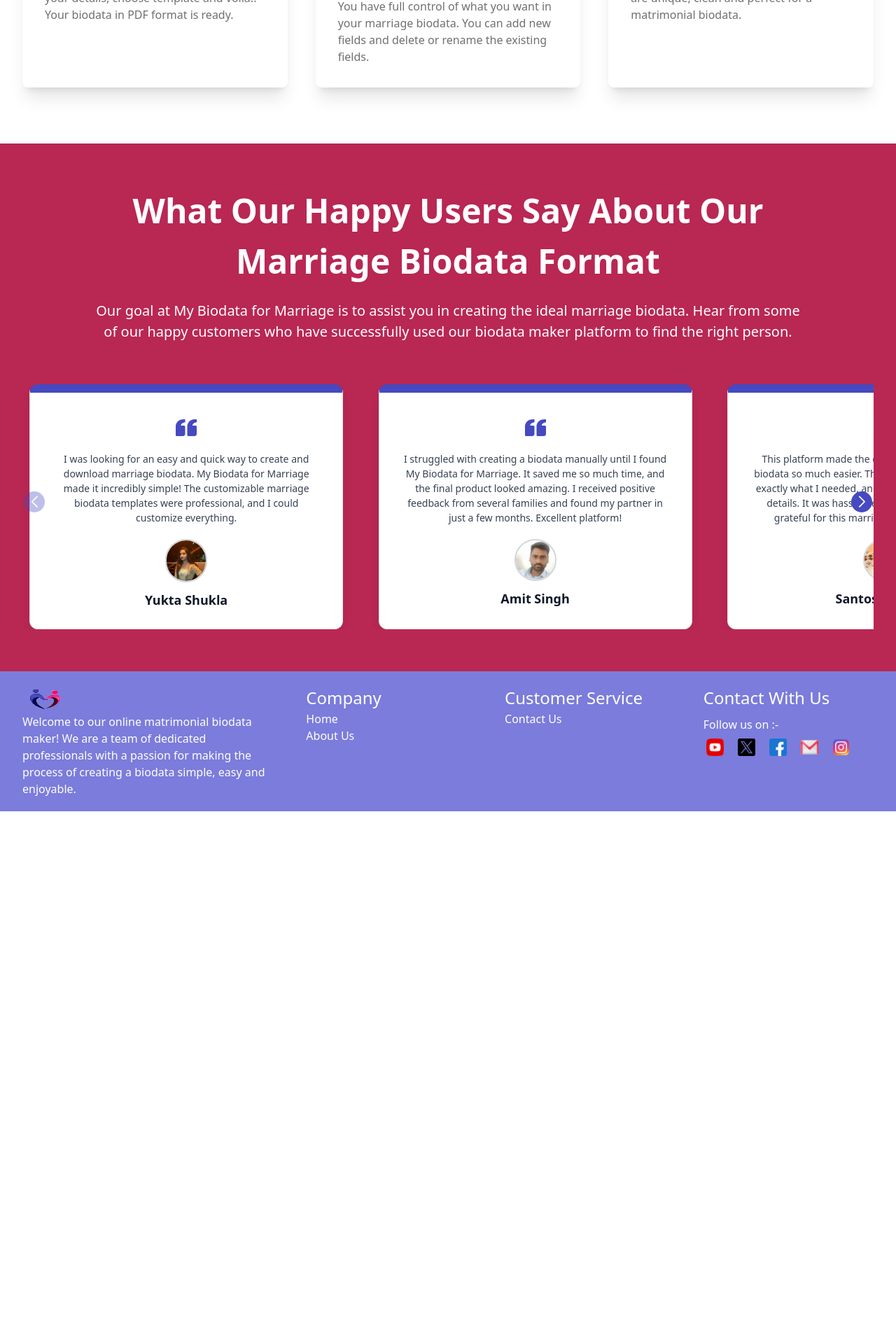
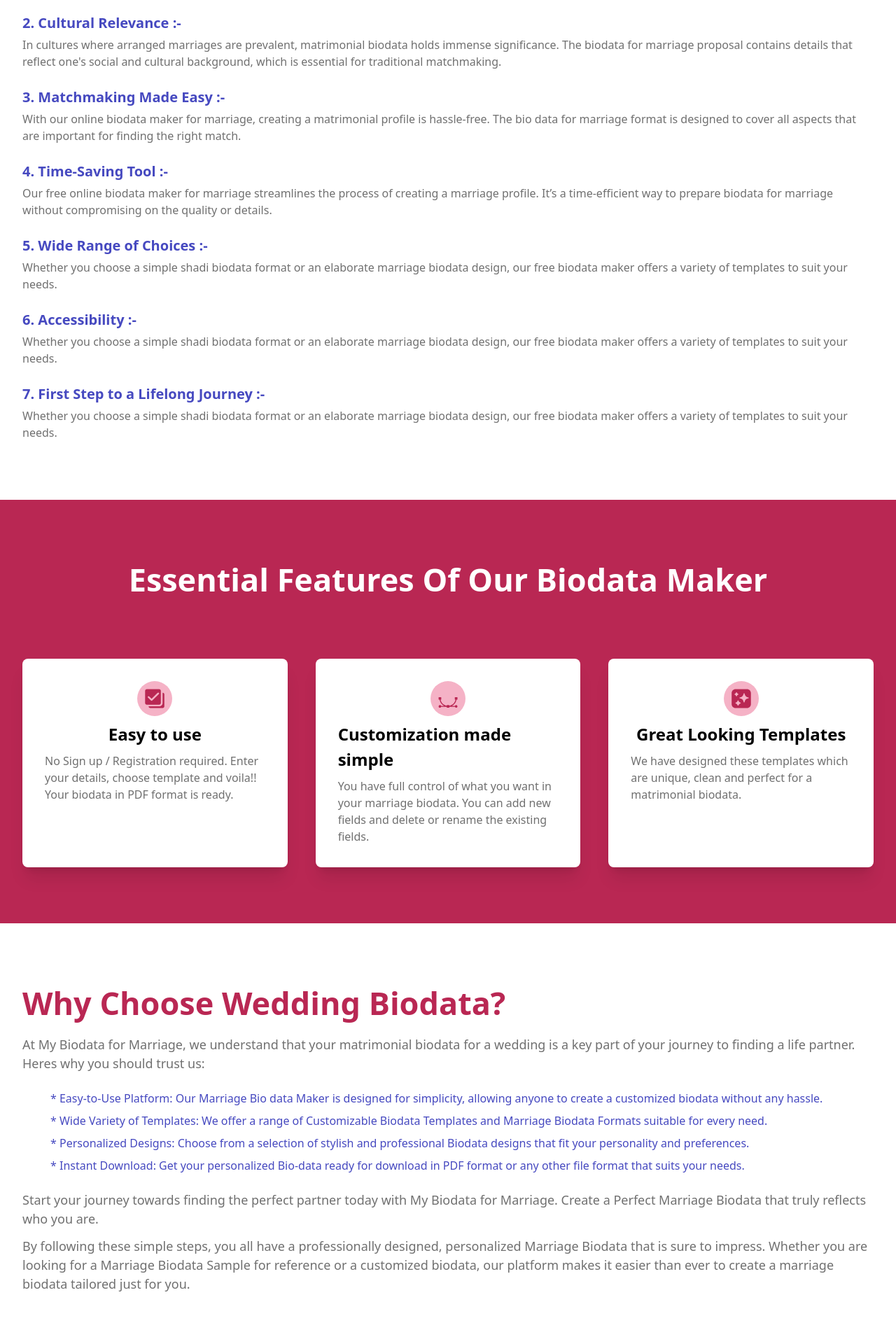
Before and after one commit to meet3475/biodata-web, a Next.js app: page / in a window 1280 px wide. Shown: the part 5200-7120 px from the top of the page at 70% size. Before the commit the page ends 6359 px from the top, so only its background shows below. Built offline with nearby package versions, Linux system fonts and the light colour scheme; what @react-pdf/renderer would draw is missing.

Commit message:
done cahnge 2 section add home page

```diff
--- a/app/globals.css
+++ b/app/globals.css
@@ -147,7 +147,6 @@ data-styled.g1[id="Aurora__OuterWrapper-sc-8038013e-0"] {
 /* hero animation style end */
 
 
-
 /* templates swiper slider style start */
 
 .swiper {
@@ -174,7 +173,6 @@ data-styled.g1[id="Aurora__OuterWrapper-sc-8038013e-0"] {
   height: 100%;
   object-fit: cover;
   transition: all 0.4s;
-
 }
 
 .still-data:hover .temp-img{
@@ -186,7 +184,6 @@ data-styled.g1[id="Aurora__OuterWrapper-sc-8038013e-0"] {
   background-color: rgba(0, 0, 0, 0.3);
   inset: 0;
   opacity: 0;
-
 }
 
 .still-data:hover .back-effect {
@@ -225,7 +222,6 @@ data-styled.g1[id="Aurora__OuterWrapper-sc-8038013e-0"] {
   display: flex;
   align-items: center;
   justify-content: center;
-
 }
 
 .swiper-button-prev:after, .swiper-button-next:after{
@@ -281,7 +277,6 @@ animation-delay: 1s;
       transform: translate(-50%, -50%) scale(0);
     }
 }
-
 
 .loader2{
   display: inline-block;
@@ -390,5 +385,4 @@ animation-delay: 1s;
   }
 }
 
-
 /*loarder style end */
--- a/app/page.js
+++ b/app/page.js
@@ -13,9 +13,7 @@ import 'swiper/css/navigation';
 import BiodataForm from "@/components/BiodataForm/BiodataForm";
 import { useEffect, useRef, useState } from "react";
 import Loarder from "@/components/Loarder/Loarder";
-import { useSearchParams } from "next/navigation";
 import DataLoader from "@/components/Loarder/DataLoader";
-
 
 const design = [
   {
@@ -315,11 +313,46 @@ export default function Home() {
       </div>
       {/* How to Create biodata section end */}
 
-      {/* Essential features biodata section start */}
+      {/* What is Marriage Biodata section start */}
       <div className="bg-[white]">
         <div className="mx-auto max-w-7xl px-4 sm:px-6 lg:px-8 py-[80px]">
+          <div className="text-left">
+            <h2 className="text-[28px] sm:text-[45px] text-[#B92753] font-bold mb-3">What is Marriage Biodata?</h2>
+            <p className="text-[14px] sm:text-[16px] text-[#707070]">Many cultures have arranged marriages. A marriage biodata is a quick and clear way to introduce yourself to potential partners and their families. A good online biodata can help you make a strong first impression and increase your chances of finding a suitable match.</p>
+
+            <h3 className="text-[20px] sm:text-[30px] my-[30px] text-[#B92753] font-bold">Importance of Biodata in Matrimonial Search</h3>
+
+            <h4 className="text-[#4649c0] text-[16px] sm:text-[20px] font-bold mt-6">1. A Personal Snapshot :-</h4>
+            <p className="text-[#707070] text-[14px] sm:text-[16px] my-1">Your marriage biodata format showcases a snapshot of your life, encapsulating your morals, education, career, and family values. It is the marriage resume that speaks volumes before the first hello.</p>
+
+            <h4 className="text-[#4649c0] text-[16px] sm:text-[20px] font-bold mt-6">2. Cultural Relevance :-</h4>
+            <p className="text-[#707070]  text-[14px] sm:text-[16px] my-1">In cultures where arranged marriages are prevalent, matrimonial biodata holds immense significance. The biodata for marriage proposal contains details that reflect one's social and cultural background, which is essential for traditional matchmaking.</p>
+
+            <h4 className="text-[#4649c0] text-[16px] sm:text-[20px] font-bold mt-6">3. Matchmaking Made Easy :-</h4>
+            <p className="text-[#707070] text-[14px] sm:text-[16px] my-1">With our online biodata maker for marriage, creating a matrimonial profile is hassle-free. The bio data for marriage format is designed to cover all aspects that are important for finding the right match.</p>
+
+            <h4 className="text-[#4649c0] text-[16px] sm:text-[20px] font-bold mt-6">4. Time-Saving Tool :-</h4>
+            <p className="text-[#707070] text-[14px] sm:text-[16px] my-1">Our free online biodata maker for marriage streamlines the process of creating a marriage profile. It’s a time-efficient way to prepare biodata for marriage without compromising on the quality or details.</p>
+
+            <h4 className="text-[#4649c0] text-[16px] sm:text-[20px] font-bold mt-6">5. Wide Range of Choices :-</h4>
+            <p className="text-[#707070] text-[14px] sm:text-[16px] my-1">Whether you choose a simple shadi biodata format or an elaborate marriage biodata design, our free biodata maker offers a variety of templates to suit your needs.</p>
+
+            <h4 className="text-[#4649c0] text-[16px] sm:text-[20px] font-bold mt-6">6. Accessibility :-</h4>
+            <p className="text-[#707070] text-[14px] sm:text-[16px] my-1">Whether you choose a simple shadi biodata format or an elaborate marriage biodata design, our free biodata maker offers a variety of templates to suit your needs.</p>
+
+            <h4 className="text-[#4649c0] text-[16px] sm:text-[20px] font-bold mt-6">7. First Step to a Lifelong Journey :-</h4>
+            <p className="text-[#707070] text-[14px] sm:text-[16px] my-1">Whether you choose a simple shadi biodata format or an elaborate marriage biodata design, our free biodata maker offers a variety of templates to suit your needs.</p>
+          </div>
+
+        </div>
+      </div>
+      {/* What is Marriage Biodata section end */}
+
+      {/* Essential features biodata section start */}
+      <div className="bg-[#B92753]">
+        <div className="mx-auto max-w-7xl px-4 sm:px-6 lg:px-8 py-[80px]">
           <div className="text-center">
-            <h2 className="text-[30px] sm:text-[45px] text-[#B92753] font-bold">Essential Features Of Our Biodata Maker</h2>
+            <h2 className="text-[30px] sm:text-[45px] text-[white] font-bold">Essential Features Of Our Biodata Maker</h2>
           </div>
           <div className="flex flex-col lg:flex-row items-center lg:items-stretch justify-between gap-10 mt-20">
 
@@ -354,6 +387,42 @@ export default function Home() {
         </div>
       </div>
       {/* Essential features biodata section end */}
+
+      {/*Why Choose MyBiodataforMarriage section start */}
+      <div className="bg-[white]">
+        <div className="mx-auto max-w-7xl px-4 sm:px-6 lg:px-8 py-[80px]">
+          <div className="text-left">
+            <h2 className="text-[28px] sm:text-[45px] text-[#B92753] font-bold mb-3">Why Choose Wedding Biodata?</h2>
+            <p className="text-[14px] sm:text-[18px] text-[#707070] mb-6">At My Biodata for Marriage, we understand that your matrimonial biodata for a wedding is a key part of your journey to finding a life partner. Heres why you should trust us:</p>
+
+            <h5 className="text-[14px] sm:text-[16px] text-[#4649c0] ml-10 mb-2">
+             * Easy-to-Use Platform: Our Marriage Bio data Maker is designed for simplicity, allowing anyone to create a customized biodata without any hassle.
+            </h5>
+
+            <h5 className="text-[14px] sm:text-[16px] text-[#4649c0] ml-10 mb-2">
+              * Wide Variety of Templates: We offer a range of Customizable Biodata Templates and Marriage Biodata Formats suitable for every need.
+            </h5>
+
+            <h5 className="text-[14px] sm:text-[16px] text-[#4649c0] ml-10 mb-2">
+              * Personalized Designs: Choose from a selection of stylish and professional Biodata designs that fit your personality and preferences.
+            </h5>
+
+            <h5 className="text-[14px] sm:text-[16px] text-[#4649c0] ml-10 mb-2">
+              * Instant Download: Get your personalized Bio-data ready for download in PDF format or any other file format that suits your needs.
+            </h5>
+
+            <p className="text-[14px] sm:text-[18px] text-[#707070] mt-6 mb-3">
+              Start your journey towards finding the perfect partner today with My Biodata for Marriage. Create a Perfect Marriage Biodata that truly reflects who you are.
+            </p>
+
+            <p className="text-[14px] sm:text-[18px] text-[#707070]">
+            By following these simple steps, you all have a professionally designed, personalized Marriage Biodata that is sure to impress. Whether you are looking for a Marriage Biodata Sample for reference or a customized biodata, our platform makes it easier than ever to create a marriage biodata tailored just for you.
+            </p>
+          </div>
+
+        </div>
+      </div>
+      {/*Why Choose MyBiodataforMarriage section end */}
 
       {/* reviews section start */}
       <div className="bg-[#B92753]">
```
